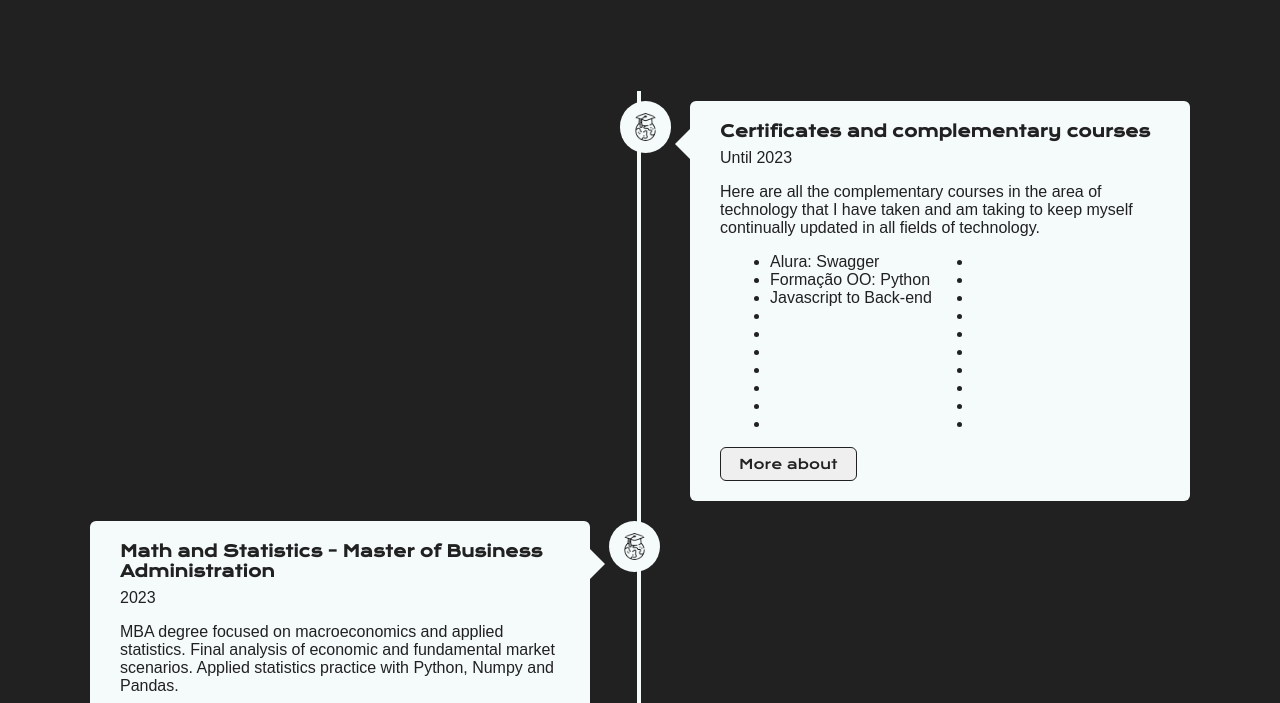
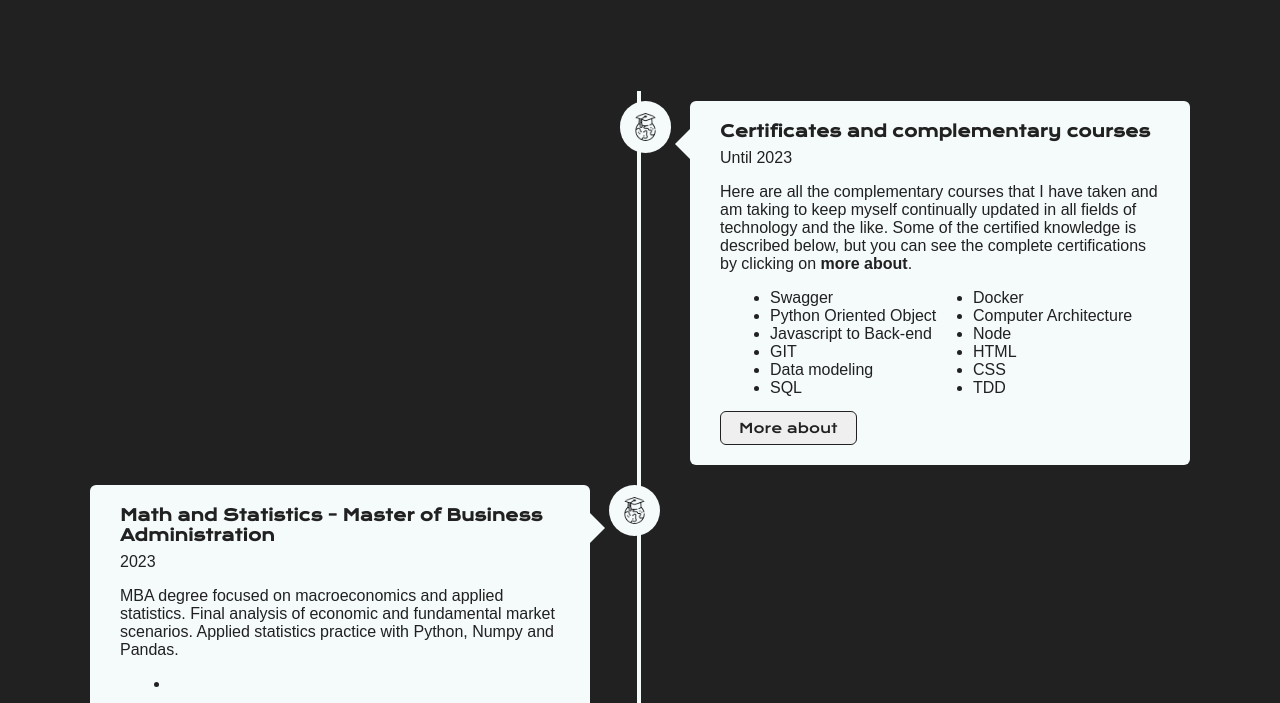
Before and after one commit to upALX/alxinc-portfolio, a website: page about.html in a window 1280 px wide. Shown: the part 87-790 px from the top of the page. Drawn offline with nearby package versions, Linux system fonts and the light colour scheme.

Commit message:
adding ready card of certificates and complementary courses

```diff
--- a/about.html
+++ b/about.html
@@ -25,33 +25,25 @@
                 <div class="presentation__assignment__text-box">
                     <h2>Certificates and complementary courses</h2>
                     <small>Until 2023</small>
-                    <p>Here are all the complementary courses in the area of technology that I have taken and am taking to keep myself continually updated in all fields of technology.</p>
+                    <p>Here are all the complementary courses that I have taken and am taking to keep myself continually updated in all fields of technology and the like. Some of the certified knowledge is described below, but you can see the complete certifications by clicking on <strong>more about</strong>.</p>
                     <div class="presentation__text-box__list">
                         <ul class="presentation__text-box__list-styled">
-                            <li>Alura: Swagger </li>
-                            <li>Formação OO: Python</li>
+                            <li>Swagger</li>
+                            <li>Python Oriented Object</li>
                             <li>Javascript to Back-end</li>
-                            <li></li>
-                            <li></li>
-                            <li></li>
-                            <li></li>
-                            <li></li>
-                            <li></li>
-                            <li></li>
-                            <li></li>
-                            <li></li>
-                            <li></li>
-                            <li></li>
-                            <li></li>
-                            <li></li>
-                            <li></li>
-                            <li></li>
-                            <li></li>
-                            <li></li>
+                            <li>GIT</li>
+                            <li>Data modeling</li>
+                            <li>SQL</li>
+                            <li>Docker</li>
+                            <li>Computer Architecture</li>
+                            <li>Node</li>
+                            <li>HTML</li>
+                            <li>CSS</li>
+                            <li>TDD</li>
                         </ul>
                     </div>
                     <span class="presentation__container__right-arrow"></span>
-                    <button> <a href="https://drive.google.com/drive/folders/1l6F5gSUcw788t51j8_aiePSrB0p0C-2d?usp=sharing" target="__blank">More about</a></button>
+                    <button> <a href="https://www.linkedin.com/in/alxinc/details/certifications/" target="__blank">More about</a></button>
                 </div>
             </div>
             <div class="presentation__assignment__container presentation__assignment__container-left">
```
